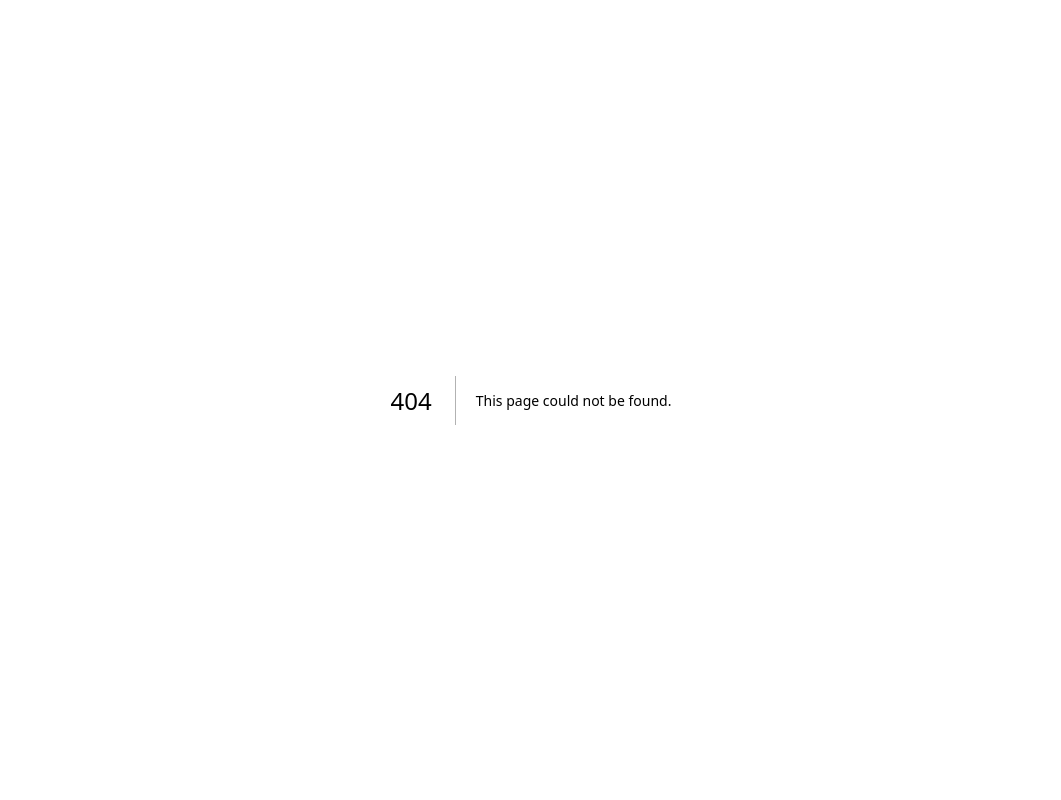
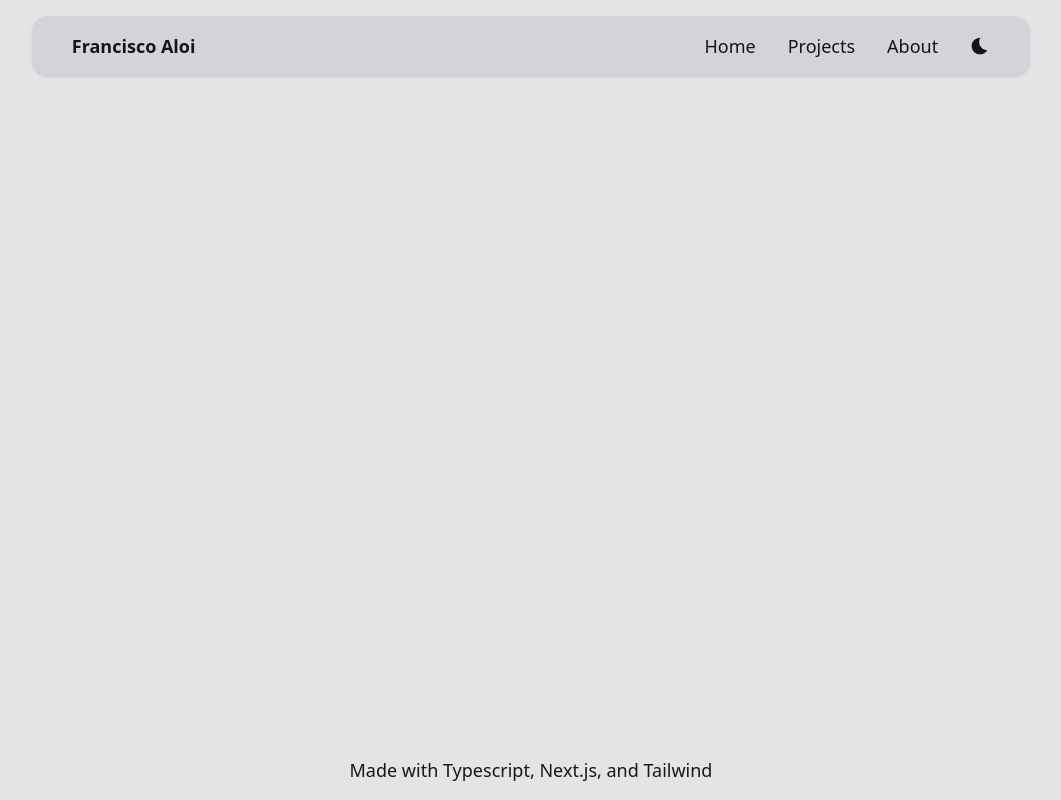
Before and after one commit to aloifran/portfolio, a Next.js app: page /about in a window 1280 px wide. Before the commit this address had no page. Shown: the whole page, without its empty margins (109-1170 px from the left). Built offline with nearby package versions, Linux system fonts and the light colour scheme.

Commit message:
feat: added main components and pages

```diff
--- /dev/null
+++ b/components/Burger.tsx
@@ -0,0 +1,93 @@
+import { motion, SVGMotionProps } from "framer-motion";
+
+interface BurgerMenuProps extends SVGMotionProps<any> {
+    isOpen?: boolean;
+    color: string;
+}
+
+export default function BurgerMenu({
+    isOpen = false,
+    color = "black",
+    width = 14,
+    height = 14,
+    ...props
+}: BurgerMenuProps) {
+    const variant = isOpen ? "opened" : "closed";
+    const top = {
+        closed: {
+            rotate: 0,
+            translateY: 0,
+        },
+        opened: {
+            rotate: 45,
+            translateY: 2,
+        },
+    };
+    const center = {
+        closed: {
+            opacity: 1,
+        },
+        opened: {
+            opacity: 0,
+        },
+    };
+    const bottom = {
+        closed: {
+            rotate: 0,
+            translateY: 0,
+        },
+        opened: {
+            rotate: -45,
+            translateY: -2,
+        },
+    };
+    const lineProps = {
+        stroke: color,
+        strokeWidth: 1.2,
+        vectorEffect: "non-scaling-stroke",
+        initial: "closed",
+        animate: variant,
+    };
+
+    const unitHeight = 4;
+    const unitWidth = (unitHeight * (width as number)) / (height as number);
+
+    return (
+        <div className="burger">
+            <motion.svg
+                // data-test="burger"
+                viewBox={`0 0 ${unitWidth} ${unitHeight}`}
+                overflow="visible"
+                preserveAspectRatio="none"
+                width={width}
+                height={height}
+                {...props}
+            >
+                <motion.line
+                    x1="0"
+                    x2={unitWidth}
+                    y1="0"
+                    y2="0"
+                    variants={top}
+                    {...lineProps}
+                />
+                <motion.line
+                    x1="0"
+                    x2={unitWidth}
+                    y1="2"
+                    y2="2"
+                    variants={center}
+                    {...lineProps}
+                />
+                <motion.line
+                    x1="0"
+                    x2={unitWidth}
+                    y1="4"
+                    y2="4"
+                    variants={bottom}
+                    {...lineProps}
+                />
+            </motion.svg>
+        </div>
+    );
+}
--- /dev/null
+++ b/components/Footer.tsx
@@ -0,0 +1,9 @@
+import React from "react";
+
+export default function Footer() {
+    return (
+        <footer className="fixed bottom-0 py-4">
+            <div>Made with Typescript, Next.js, and Tailwind</div>
+        </footer>
+    );
+}
--- /dev/null
+++ b/components/Layout.tsx
@@ -0,0 +1,17 @@
+import { ReactNode } from "react";
+import Navigation from "./Navigation";
+import Footer from "./Footer";
+
+interface LayoutProps {
+    children: ReactNode;
+}
+
+export default function Layout({ children }: LayoutProps) {
+    return (
+        <div className="flex h-screen flex-col items-center p-4">
+            <Navigation />
+            <div className="py-4">{children}</div>
+            <Footer />
+        </div>
+    );
+}
--- /dev/null
+++ b/components/Navigation.tsx
@@ -0,0 +1,79 @@
+import { useState } from "react";
+import Link from "next/link";
+import { useTheme } from "next-themes";
+import { MdSunny, MdBedtime, MdMail } from "react-icons/md";
+import { FaLinkedin, FaGithub } from "react-icons/fa";
+import Burger from "./Burger";
+
+export default function Navigation() {
+    // setup for next-themes
+    const { systemTheme, theme, setTheme } = useTheme();
+    const currentTheme = theme === "system" ? systemTheme : theme;
+    const [navShow, setNavShow] = useState(false);
+    const [isOpen, setIsOpen] = useState(false);
+
+    const handleNav = () => {
+        setNavShow(!navShow);
+    };
+    const handleTheme = () => {
+        currentTheme === "dark" ? setTheme("light") : setTheme("dark");
+    };
+
+    return (
+        <header className="mx-auto w-4/5 rounded-2xl bg-zinc-300 px-10 shadow dark:bg-zinc-800">
+            <div className="justify-between md:flex md:items-center">
+                <div>
+                    <div className="flex items-center justify-between py-4 md:block">
+                        <Link href="/">
+                            <h1 className="font-semibold">Francisco Aloi</h1>
+                        </Link>
+                        {/* burger menu mobile */}
+                        <button
+                            className="rounded-lg md:hidden"
+                            onClick={handleNav}
+                        >
+                            <Burger
+                                isOpen={isOpen}
+                                onClick={() => setIsOpen(!isOpen)}
+                                color={
+                                    currentTheme === "dark" ? "white" : "black"
+                                }
+                            />
+                        </button>
+                    </div>
+                </div>
+
+                <div>
+                    <div
+                        className={`mt-4 pb-4 text-center md:mt-0 md:block md:pb-0 ${
+                            navShow ? "block" : "hidden"
+                        }`}
+                    >
+                        <div className="items-center justify-center space-x-4 md:flex md:space-x-8">
+                            <Link href="/">Home</Link>
+                            <Link href="/projects">Projects</Link>
+                            <Link href="/about">About</Link>
+
+                            {/* theme selector */}
+                            {currentTheme === "dark" ? (
+                                <button
+                                    onClick={handleTheme}
+                                    className="rounded-lg"
+                                >
+                                    <MdSunny size={20} />
+                                </button>
+                            ) : (
+                                <button
+                                    onClick={handleTheme}
+                                    className="rounded-lg"
+                                >
+                                    <MdBedtime size={20} />
+                                </button>
+                            )}
+                        </div>
+                    </div>
+                </div>
+            </div>
+        </header>
+    );
+}
--- a/pages/_app.tsx
+++ b/pages/_app.tsx
@@ -1,11 +1,14 @@
 import "@/styles/globals.css";
 import { ThemeProvider } from "next-themes";
 import type { AppProps } from "next/app";
+import Layout from "@/components/Layout";
 
 export default function App({ Component, pageProps }: AppProps) {
     return (
         <ThemeProvider attribute="class">
-            <Component {...pageProps} />
+            <Layout>
+                <Component {...pageProps} />
+            </Layout>
         </ThemeProvider>
     );
 }
--- /dev/null
+++ b/pages/about/index.tsx
@@ -0,0 +1,3 @@
+export default function About() {
+    return <div></div>;
+}
--- a/pages/index.tsx
+++ b/pages/index.tsx
@@ -1,22 +1,18 @@
 import Head from "next/head";
-import { Inter } from "next/font/google";
-import NavBar from "@/components/NavBar";
-
-const inter = Inter({ subsets: ["latin"] });
 
 export default function Home() {
     return (
         <>
             <Head>
                 <title>Francisco Aloi | Software Engineer</title>
-                <meta name="description" content="My porftolio" />
+                <meta name="description" content="Porftolio" />
                 <meta
                     name="viewport"
                     content="width=device-width, initial-scale=1"
                 />
                 <link rel="icon" href="/favicon.ico" />
             </Head>
-            <main></main>
+            <div></div>
         </>
     );
 }
--- /dev/null
+++ b/pages/projects/index.tsx
@@ -0,0 +1,3 @@
+export default function Projects() {
+    return <div></div>;
+}
```
